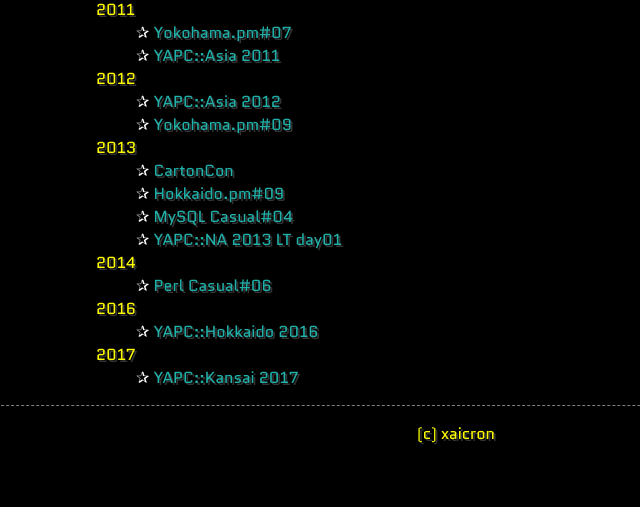
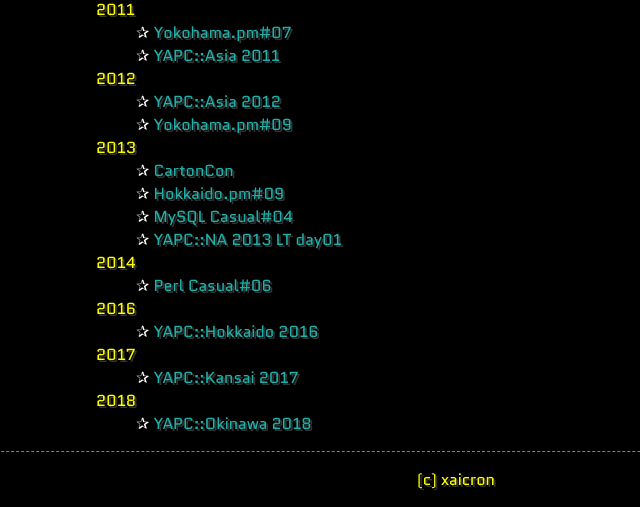
Before and after one commit to xaicron/xaicron.github.com, a plain HTML site: page index.html in a window 1280 px wide. Shown: the part 403-910 px from the top of the page, without its empty margins (184-824 px from the left). Before the commit the page ends 864 px from the top, so only its background shows below. Drawn offline with Linux system fonts and the light colour scheme.

Commit message:
added YAPC::Okinawa

```diff
--- a/index.html
+++ b/index.html
@@ -70,6 +70,11 @@
                                 <li><a href="./slide/yapc-kansai-2017/">YAPC::Kansai 2017</a></li>
                             </ul>
                         </li>
+                        <li class="none">2018
+                            <ul>
+                                <li><a href="https://speakerdeck.com/xaicron/2nituitehong-retai">YAPC::Okinawa 2018</a></li>
+                            </ul>
+                        </li>
                     </ul>
                 </section>
                 </article>
```
